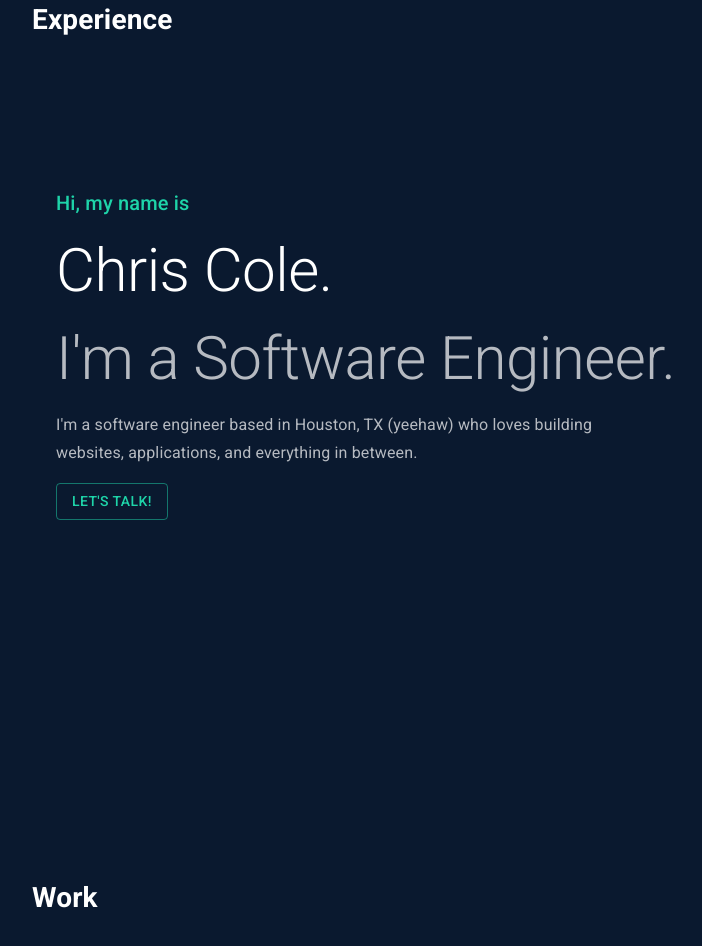
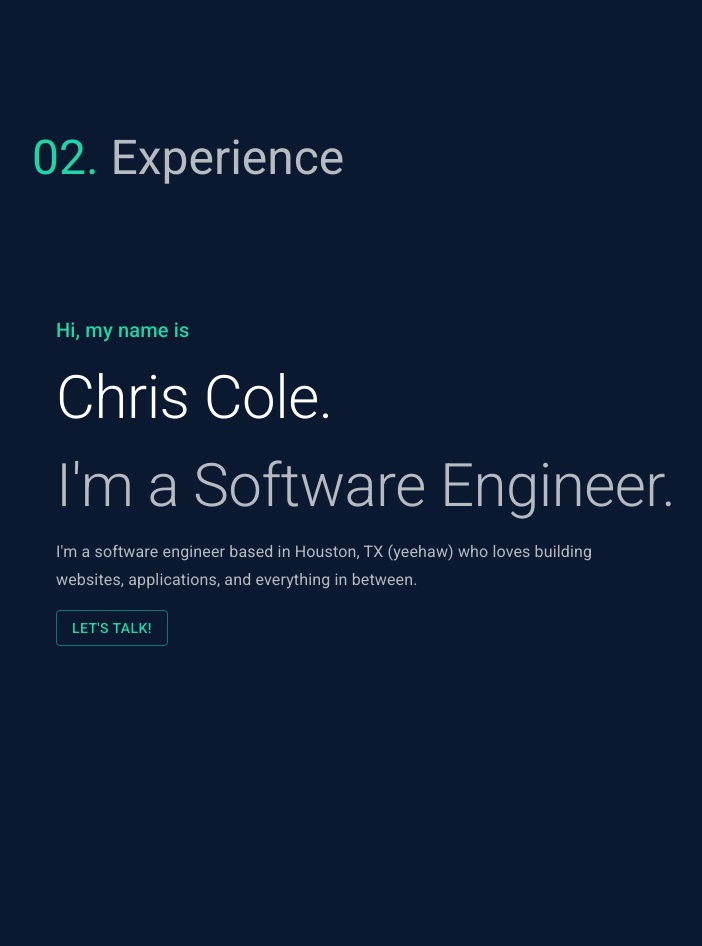
Before and after one commit to chrisrcole/chrisrcole.github.io, a React (Create React App) app: page / in a window 1280 px wide. Shown: the part 1760-2706 px from the top of the page, without its empty margins (16-718 px from the left). Built offline with nearby package versions, Linux system fonts and the light colour scheme.

Commit message:
fixing mobile scroll nav

```diff
--- a/src/components/about/About.tsx
+++ b/src/components/about/About.tsx
@@ -1,9 +1,5 @@
 import React from "react";
 
 export const About = () => {
-  return (
-    <>
-      <h1>About</h1>
-    </>
-  );
+  return <></>;
 };
--- a/src/components/contact/Contact.tsx
+++ b/src/components/contact/Contact.tsx
@@ -1,9 +1,5 @@
 import React from "react";
 
 export const Contact = () => {
-  return (
-    <>
-      <h1>Contact</h1>
-    </>
-  );
+  return <></>;
 };
--- a/src/components/experience/Experience.tsx
+++ b/src/components/experience/Experience.tsx
@@ -1,9 +1,5 @@
 import React from "react";
 
 export const Experience = () => {
-  return (
-    <>
-      <h1>Experience</h1>
-    </>
-  );
+  return <></>;
 };
--- a/src/components/home/Home.tsx
+++ b/src/components/home/Home.tsx
@@ -6,12 +6,13 @@ import { About } from "../about";
 import { Experience } from "../experience";
 import { Work } from "../work";
 import { Contact } from "../contact";
+import Typography from "@material-ui/core/Typography";
 
 const sections = [
-  { id: "#about", section: <About /> },
-  { id: "#experience", section: <Experience /> },
-  { id: "#work", section: <Work /> },
-  { id: "#contact", section: <Contact /> },
+  { id: "#about", title: "About", section: <About /> },
+  { id: "#experience", title: "Experience", section: <Experience /> },
+  { id: "#work", title: "Work", section: <Work /> },
+  { id: "#contact", title: "Contact", section: <Contact /> },
 ];
 
 export const Home = (props: any) => {
@@ -20,8 +21,22 @@ export const Home = (props: any) => {
   return (
     <Container component="main" className={classes.main}>
       <Hero />
-      {sections.map((section) => (
-        <div key={section.id} id={section.id}>
+      {sections.map((section, index) => (
+        <div key={section.id} id={section.id} style={{ paddingTop: 85 }}>
+          <div>
+            <Typography variant="h3" component="h2" color="secondary">
+              {/* {"[ " + index + " ]"} */}
+              {(index + 1).toString().padStart(2, "0") + ". "}
+              <Typography
+                variant="h3"
+                component="span"
+                display={"inline"}
+                color="textSecondary"
+              >
+                {section.title}
+              </Typography>
+            </Typography>{" "}
+          </div>
           {section.section}
           <Hero />
         </div>
--- a/src/components/navigation/BackToTop.tsx
+++ b/src/components/navigation/BackToTop.tsx
@@ -32,7 +32,7 @@ function ScrollTop(props: Props) {
     const anchor = (
       (event.target as HTMLDivElement).ownerDocument || document
     ).querySelector("#back-to-top-anchor");
-
+    console.log(document);
     if (anchor) {
       anchor.scrollIntoView({ behavior: "smooth", block: "center" });
     }
--- a/src/components/navigation/Navigation.tsx
+++ b/src/components/navigation/Navigation.tsx
@@ -90,7 +90,7 @@ const NavItem = (props: { title: string; path: string; index: number }) => {
       to={path}
       spy={true}
       smooth={true}
-      duration={500}
+      duration={700}
     >
       <Typography variant="button" color="secondary">
         {/* {"[ " + index + " ]"} */}
@@ -132,13 +132,31 @@ export const Navigation = (props: Props) => {
       <Divider />
       <List>
         {links.map((link, index) => (
-          <ListItem button key={link.path} href={link.path}>
-            <ListItemText
-              primary={
-                <NavItem title={link.title} path={link.path} index={index} />
-              }
-            />
-          </ListItem>
+          <div key={link.title}>
+            <Link
+              activeClass="active"
+              to={link.path}
+              spy={true}
+              smooth={true}
+              duration={700}
+            >
+              <ListItem button>
+                <ListItemText
+                  primary={
+                    <>
+                      <Typography variant="button" color="secondary">
+                        {/* {"[ " + index + " ]"} */}
+                        {(index + 1).toString().padStart(2, "0") + ". "}
+                      </Typography>{" "}
+                      <Typography variant="button" color="textSecondary">
+                        {link.title}
+                      </Typography>
+                    </>
+                  }
+                />
+              </ListItem>
+            </Link>
+          </div>
         ))}
         <ListItem button href="#resume">
           <Button href="#resume" color="secondary" variant="outlined">
--- a/src/components/work/Work.tsx
+++ b/src/components/work/Work.tsx
@@ -1,9 +1,5 @@
 import React from "react";
 
 export const Work = () => {
-  return (
-    <>
-      <h1>Work</h1>
-    </>
-  );
+  return <></>;
 };
```
